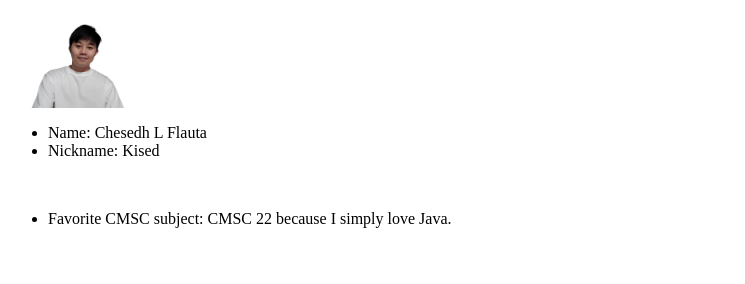
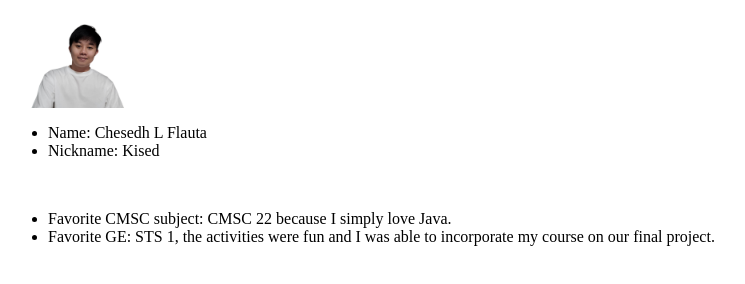
Before and after one commit to kisedf/kisedf.github.io, a plain HTML site: page index.html in a window 1280 px wide. Shown: the whole page, without its empty margins (0-745 px from the left). Drawn offline with Linux system fonts and the light colour scheme.

Commit message:
ui: Add favorite ge

```diff
--- a/index.html
+++ b/index.html
@@ -16,6 +16,7 @@
 		<div class="favorites">
 			<ul>
 				<li>Favorite CMSC subject: CMSC 22 because I simply love Java.</li>
+				<li>Favorite GE: STS 1, the activities were fun and I was able to incorporate my course on our final project.</li>
 			</ul>
 		</div>
 	</body>
```
